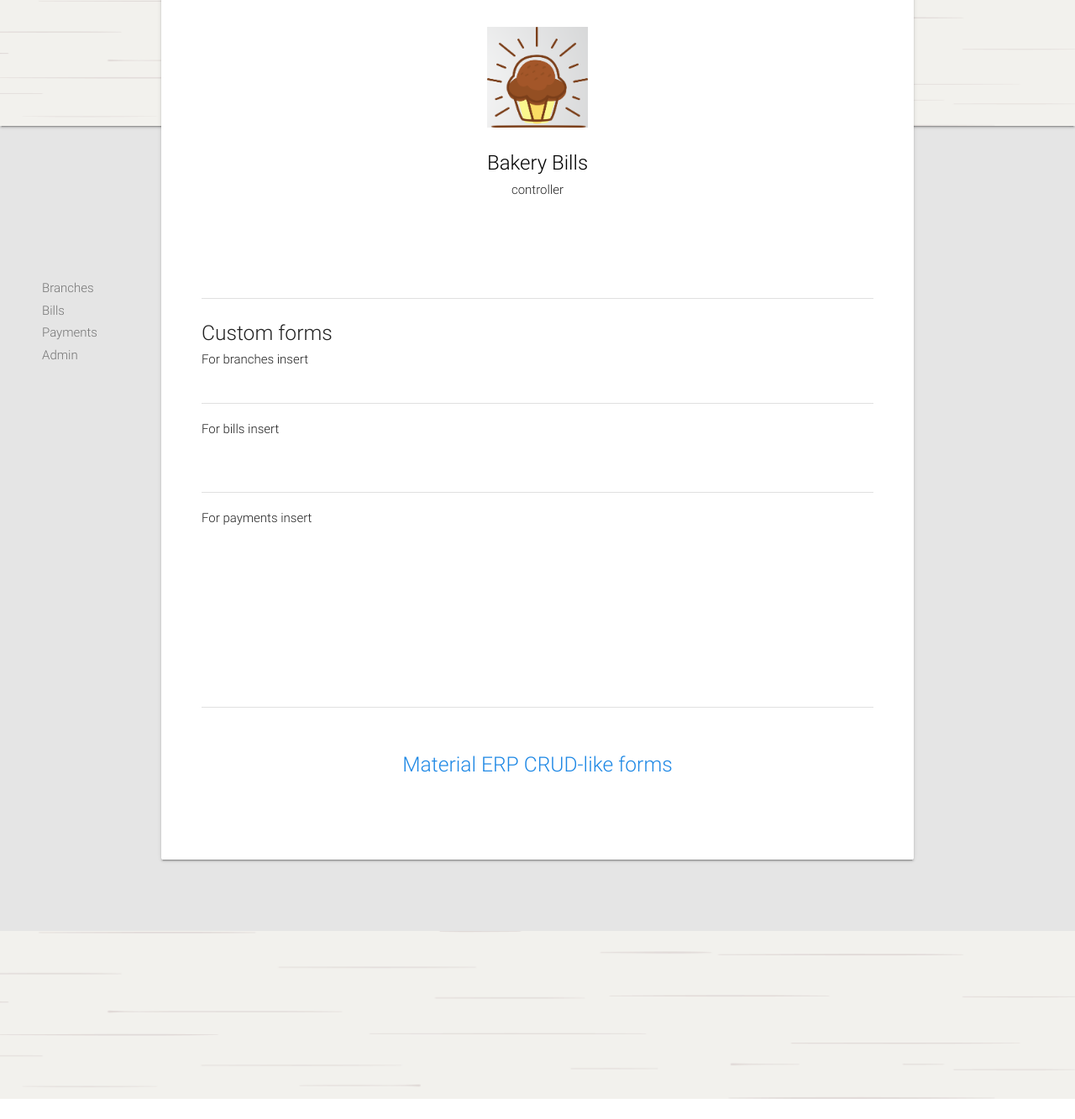
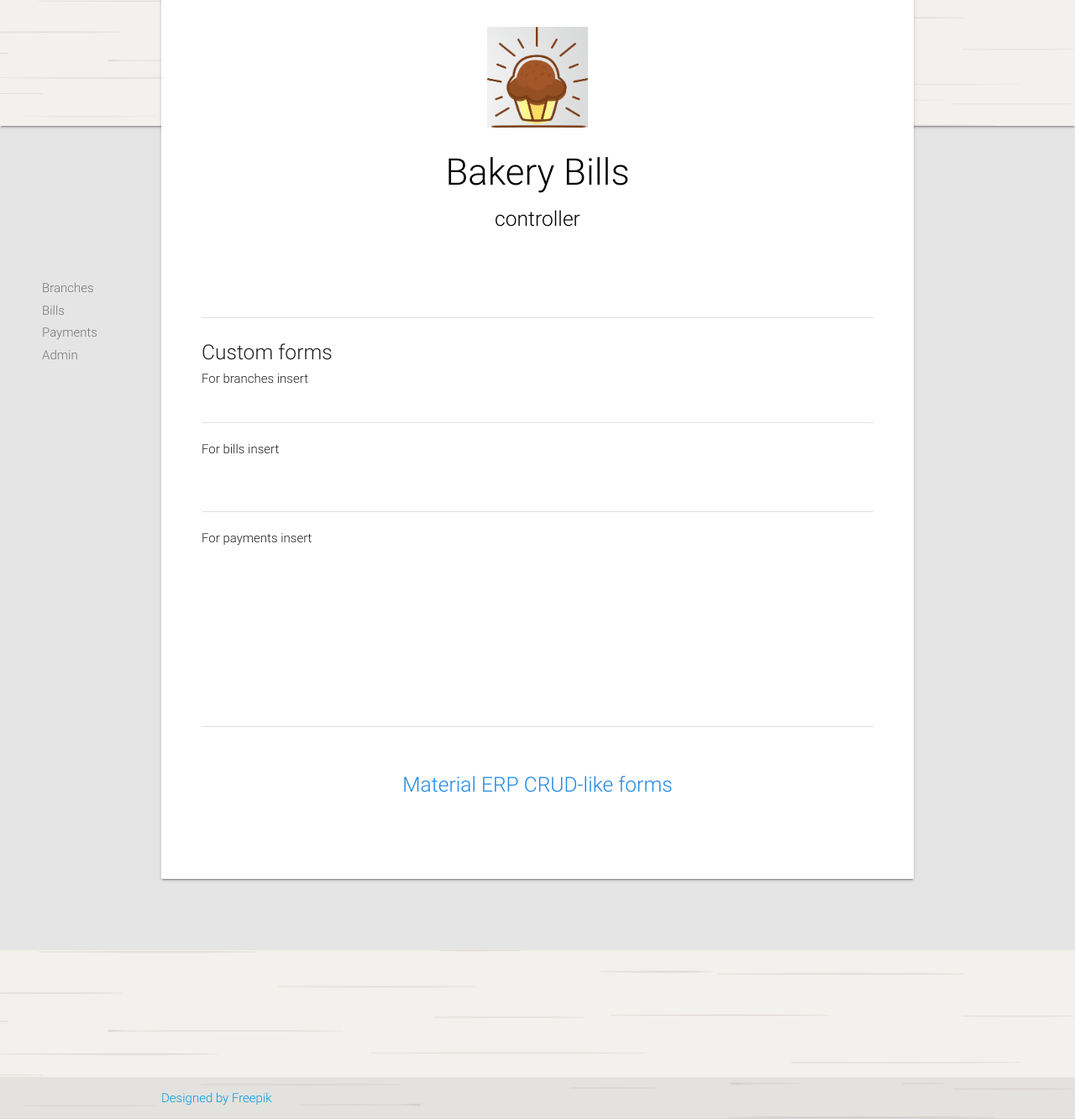
Before and after one commit to diogosimao/bakery-bills, a Django app: page / in a window 1280 px wide. Shown: the whole page at 84% size. Before the commit the page ends 1309 px from the top, so only its background shows below. Run offline with Django 3.2, Linux system fonts and the light colour scheme; parts of the project's set-up code (start-up, migrations or seed data) failed here and were passed over; some libraries are stand-ins or nearby versions; some web fonts are replaced.

Commit message:
Giving image design credits

```diff
--- a/apps/templates/index.html
+++ b/apps/templates/index.html
@@ -107,18 +107,15 @@
                    <div class="col s12">
                        <div class="card">
                             <div class="card-content">
-                                <div class="row" style="padding:50px" align="center" >
-                                  <div class="row">
-                                      <img src="{% static 'img/logo.png' %}" height="120px">
-                                  </div>
-                                  <div class="row">
-                                    <span class="card-title
-                                        black-text">Bakery Bills</span>
-                                        <h6>controller</h6>
-                                  </div>
+                                <div class="row" style="padding:50px" align="center">
+                                  <span class="card-title black-text">
+                                    <a href="http://www.freepik.com"><img src="{% static 'img/logo.png' %}" height="120px" alt="Designed by Freepik" title="Designed by Freepik"></a>
+                                    <br>
+                                    <h3>Bakery Bills</h3>
+                                    <h5>controller</h5>
+                                  </span>
                                 </div>
                                 <div class="card-content">
-
                                         <div class="divider"></div>
                                         <div id="branches" class="section scrollspy">
                                             <h5>Custom forms</h5>
@@ -160,6 +157,11 @@
                   </div>
               </div>
           </div>
+          <div class="footer-copyright">
+              <div class="container">
+                  <a href="http://www.freepik.com">Designed by Freepik</a>
+              </div>
+          </div>
       </footer>
 
       <ul id="content" class="section table-of-contents hide-on-med-and-down" style="position:fixed; top: 300px; left: 30px">
```
